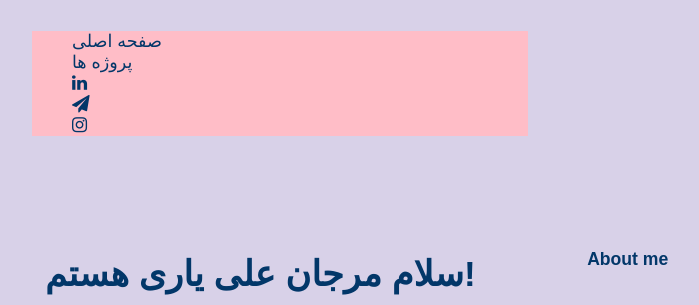
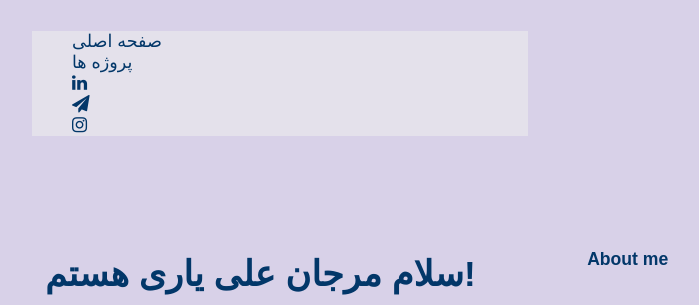
Before and after one commit to MarjanCode/portfolio, a Flask app: page / in a window 1280 px wide. Shown: the part 21-326 px from the top of the page, without its empty margins (45-744 px from the left). Run offline with Flask 3, Linux system fonts and the light colour scheme.

Commit message:
Mon, Jan 6, 2025, 5:36 PM +03:30

```diff
--- a/static/mystyle.css
+++ b/static/mystyle.css
@@ -1,7 +1,6 @@
 body {
     font: 1.1rem Arial;
     margin: 0rem 4rem;
-    /* background: linear-gradient(90deg, rgba(255, 245, 225, 1) 0%, rgba(168, 154, 128, 1) 100%); */
     background-color: #d8d1e8;
 }
 
@@ -16,7 +15,6 @@ ul {
 
 .menu {
     float: left;
-    display: inline-block;
     padding: 10px;
     text-align: center;
     margin: 5px;
@@ -26,7 +24,6 @@ ul {
 main {
     color: #023769;
     padding: 13px;
-    display: inline-block;
     float: left;
 }
 
@@ -50,7 +47,6 @@ li:active {
 
 .goto {
     display: inline-block;
-    float: left;
     position: fixed;
     padding-left: 0px;
 }
@@ -77,5 +73,5 @@ section {
 }
 
 nav>ul {
-    background-color: #ffbdc7;
+    background-color: #e4e1eb;
 }
```
